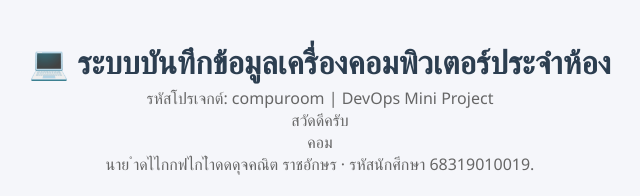
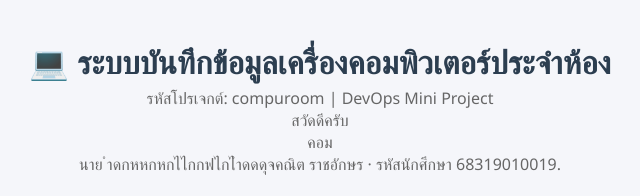
Before and after one commit to dujkanitrataksorn/midterm-devops-compuroom-68319010019, a plain HTML site: page frontend/index.html in a window 1280 px wide. Shown: the top 196 px of the page, 320-960 px from the left. Drawn offline with Linux system fonts and the light colour scheme; no server answers.

Commit message:
fix: Correct typo in student information section

```diff
--- a/frontend/index.html
+++ b/frontend/index.html
@@ -95,7 +95,7 @@
   <p>รหัสโปรเจกต์: compuroom | DevOps Mini Project </p>
   <P>สวัดดีครับ</P>
   <P>คอม</P>
-  <p class="student-info">นาย ำดไไกกฟไกไำดดดุจคณิต ราชอักษร · รหัสนักศึกษา 68319010019.</p>
+  <p class="student-info">นาย ำดกหหกหกไไกกฟไกไำดดดุจคณิต ราชอักษร · รหัสนักศึกษา 68319010019.</p>
 </header>
 
 <form id="computer-form">
```
